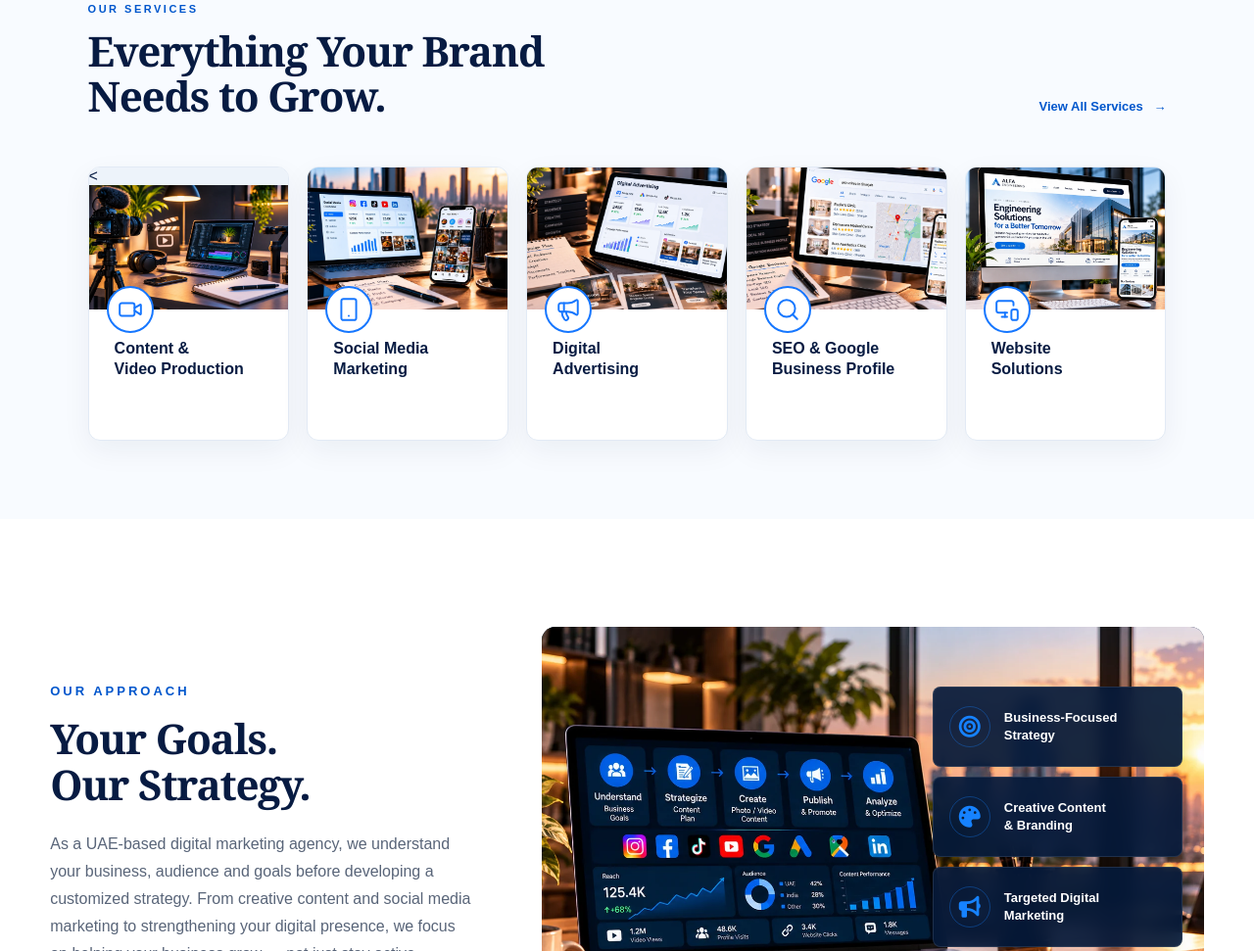
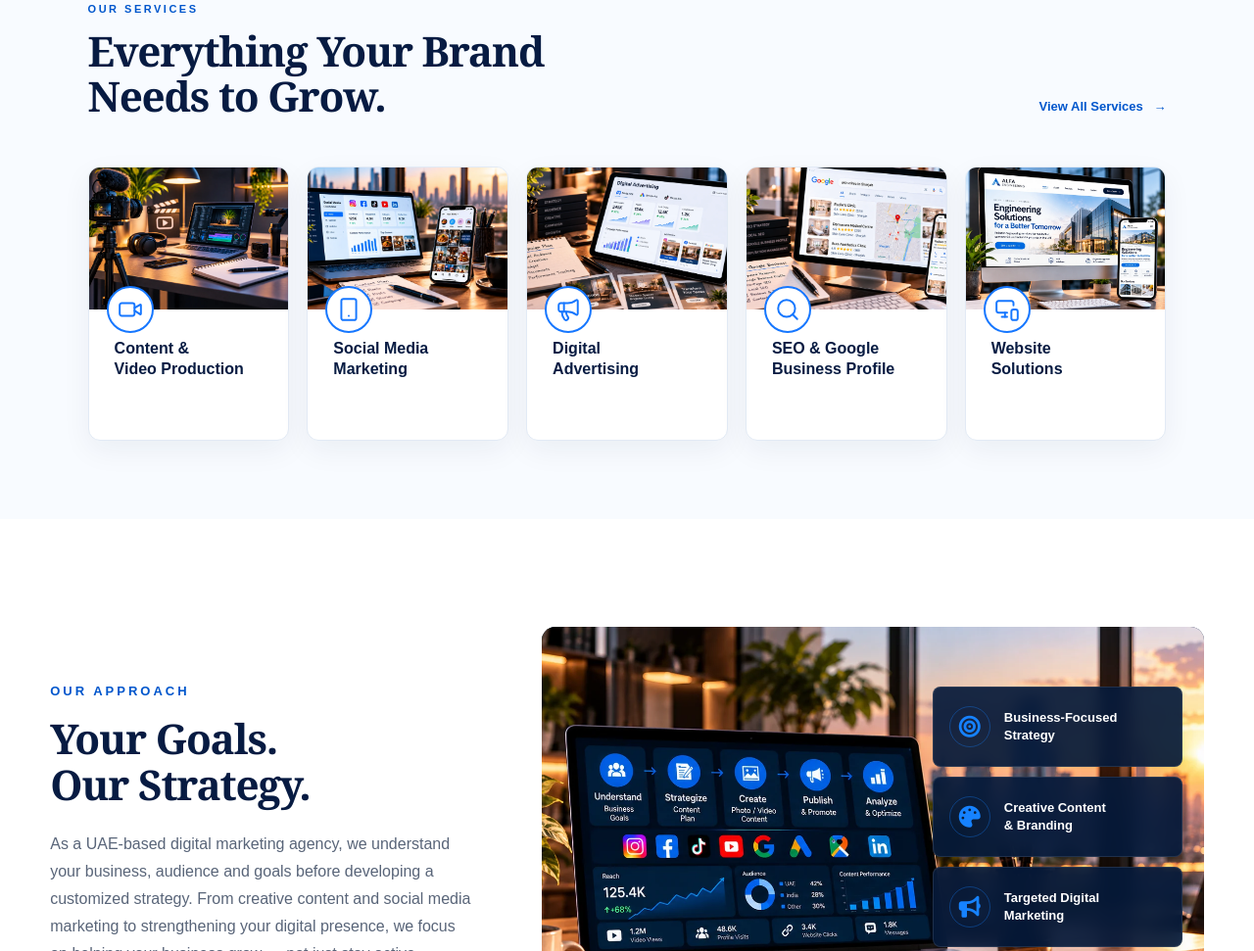
Before and after one commit to jiipsolutions/jiip-solutions-website, a plain HTML site: page index.html in a window 1280 px wide. Shown: the part 891-1862 px from the top of the page at 98% size. Drawn offline with nearby package versions, Linux system fonts and the light colour scheme.

Commit message:
Fix homepage service card and HTML structure

```diff
--- a/index.html
+++ b/index.html
@@ -221,7 +221,7 @@ We combine original content creation, strategic social media marketing and pract
 
   <div class="service-image">
 
-<<img src="images/service-content-creation.webp"
+<img src="images/service-content-creation.webp"
      alt="Content creation and video production services in UAE"
      loading="lazy"
 >
@@ -666,7 +666,6 @@ on helping your business grow — not just stay active.
 ========================================= -->
 
 <div id="shared-footer"></div>
-    </main>
 
 
     <script src="js/main.min.js"></script>
```
